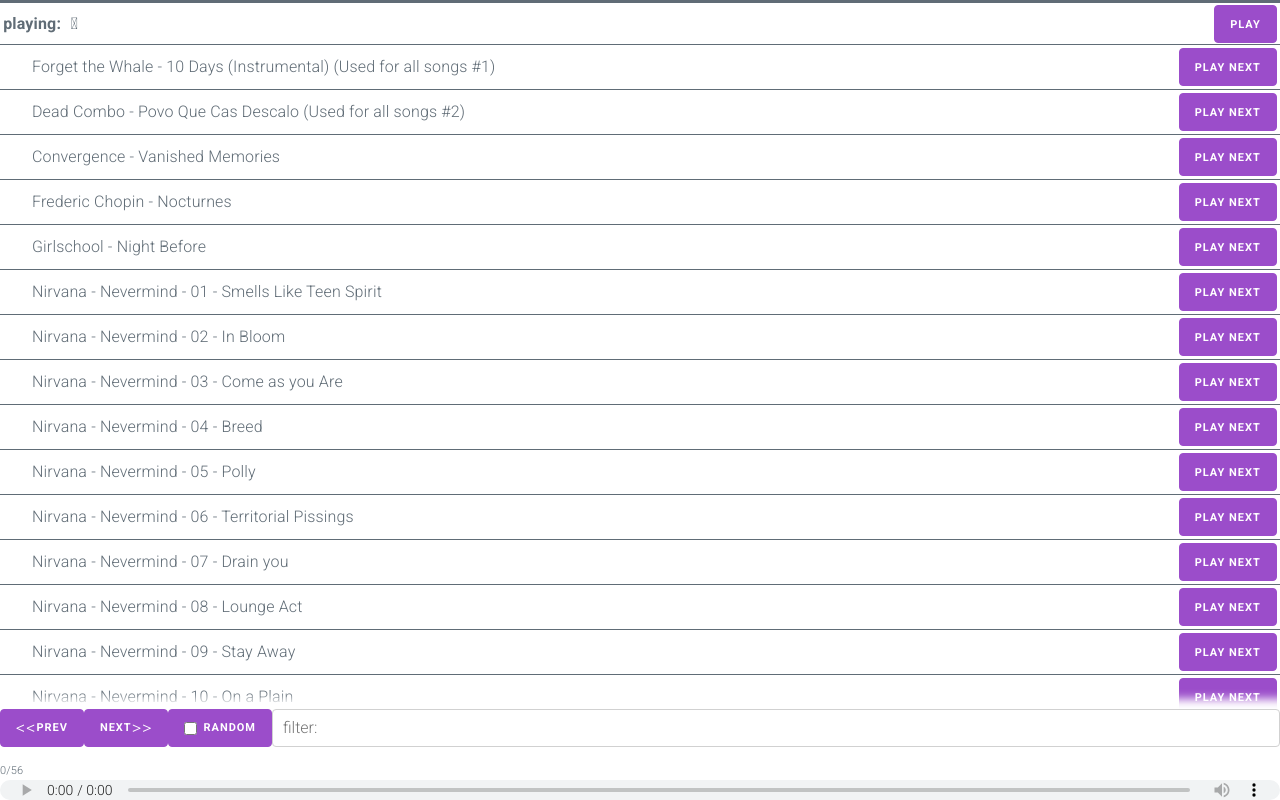
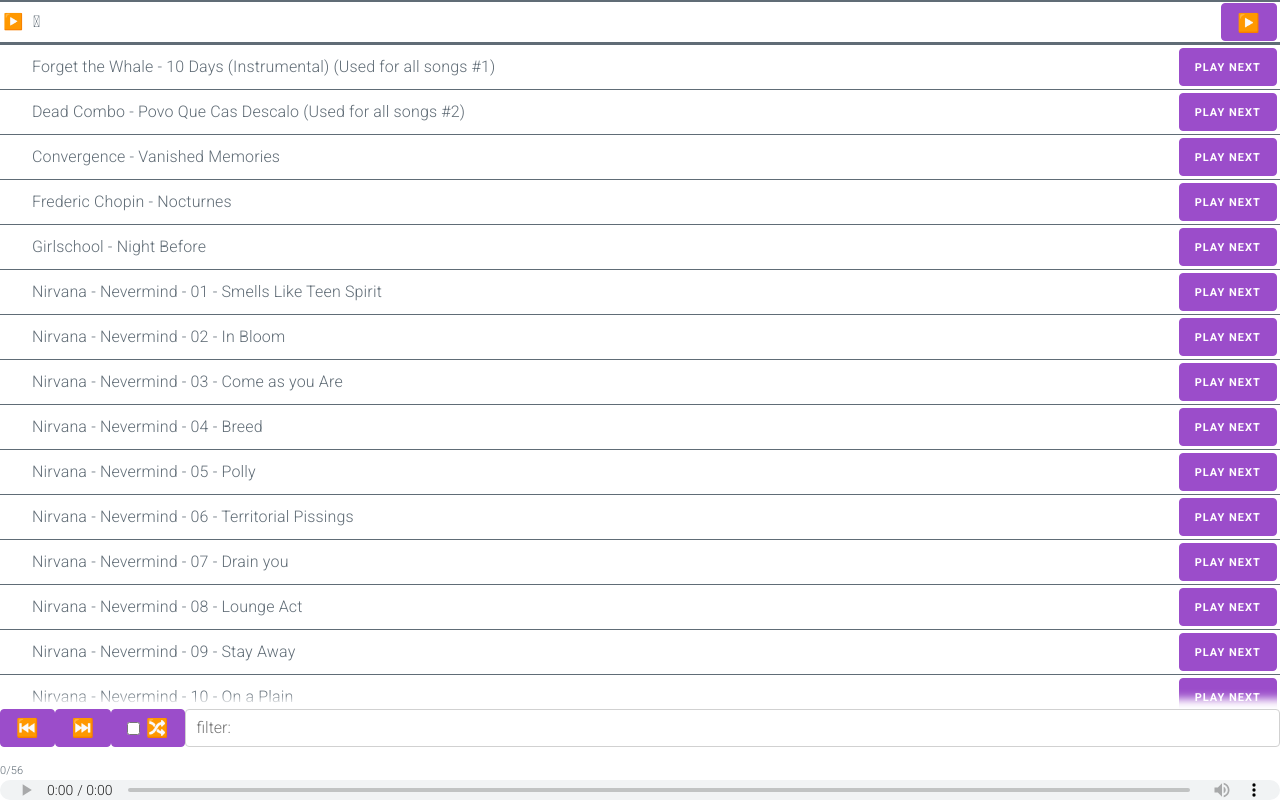
Before and after one commit to gitbreaker222/Playlist-mechanics-demo---virtual-list---store, a Svelte app: page / in a window 1280 px wide. Built offline with nearby package versions, Linux system fonts and the light colour scheme.

Commit message:
style update: restores icons

```diff
--- a/src/App.svelte
+++ b/src/App.svelte
@@ -43,11 +43,11 @@
 </script>
 
 <div class="controls" style="display: normal">
-	<button on:click={playPrev}><i>&lt;&lt;</i> prev</button>
-	<button on:click={playNext}>next <i>{isRandom ? ">?" : ">>"}</i> </button>
+	<button on:click={playPrev}><i>⏮️</i></button>
+	<button on:click={playNext}><i>⏭️</i></button>
 	<label class="button">
 		<input type="checkbox" checked={isRandom} on:click={toggleRandom} />
-		random
+		<i>🔀</i>
 	</label>
 	<input
 		class="search"
--- a/src/components/Playlist.svelte
+++ b/src/components/Playlist.svelte
@@ -2,7 +2,7 @@
 
 <script>
   import { onMount, afterUpdate, tick } from "svelte";
-  // import { flip } from "svelte/animate";
+  import { flip } from "svelte/animate";
   // import { fade } from "svelte/transition";
   // import VirtualList from '@sveltejs/svelte-virtual-list';
   import VirtualList from "./VirtualList.svelte";
@@ -111,7 +111,9 @@
         <button on:click={(e) => queueSong(song, previous)}> play next </button>
       {:else if song.type === CURRENT}
         <button on:click={handlePlayPause}>
-          {#if isPaused}play{:else}pause{/if}
+          <i>
+            {#if isPaused}▶️{:else}⏸️{/if}
+          </i>
         </button>
       {:else if song.type === QUEUE}
         <button on:click={(e) => resetSong(song, next)}>
@@ -185,8 +187,12 @@
   }
 
   .CURRENT {
-    border-top: 3px solid;
+    box-shadow: 0 2px inset, 0 -2px inset;
     font-weight: bold;
+  }
+
+  .QUEUE {
+    padding-inline-start: 1rem;
   }
 
   .status-icon {
@@ -194,17 +200,17 @@
     text-align: center;
   }
   .CURRENT .status-icon:before {
-    content: "playing:";
+    content: "▶️";
   }
   .PLAYED .status-icon:before,
   .QUEUE .status-icon:before,
   .PREV_QUEUE .status-icon:before {
-    content: "next";
+    content: "⏩";
   }
   .PLAYED .status-icon:before {
-    content: "";
+    content: "⏹️";
   }
   .PREV_QUEUE .status-icon:before {
-    content: "#next";
+    content: "⏹️";
   }
 </style>
```
